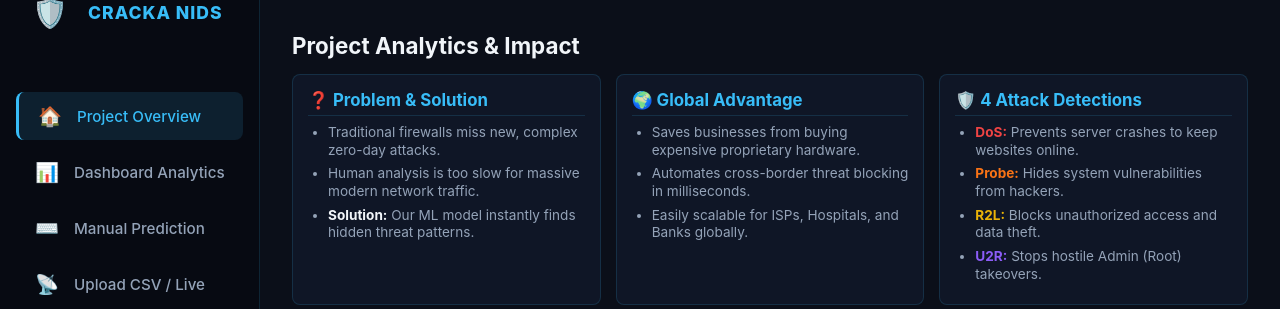
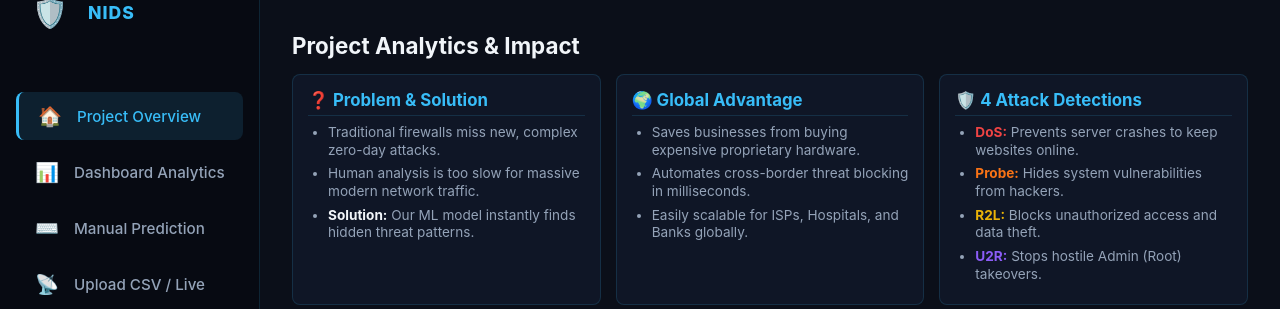
Before and after one commit to CYBERTECH2887/NETWORK-INTRUSION-DETECTION-SYSTEM-FOR-BEGINNERS, a Flask app: page / in a window 1280 px wide. Shown: the part 37-346 px from the top of the page. Run offline with Flask 3, Linux system fonts and the light colour scheme; parts of the project's set-up code (start-up, migrations or seed data) failed here and were passed over; some libraries are stand-ins or nearby versions.

Commit message:
Update base.html

```diff
--- a/templates/base.html
+++ b/templates/base.html
@@ -3,7 +3,7 @@
 <head>
   <meta charset="UTF-8">
   <meta name="viewport" content="width=device-width, initial-scale=1.0">
-  <title>CRACKA NIDS</title>
+  <title>NIDS</title>
   <link rel="stylesheet" href="/static/css/style.css">
 
   <style>
@@ -41,7 +41,7 @@
   <aside class="sidebar" id="main-sidebar">
     <div class="brand" style="display: flex; align-items: center; margin-bottom: 30px;">
       <span style="font-size: 1.8rem; margin-right: 10px;">🛡️</span>
-      <span style="font-weight: 800; letter-spacing: 1px;">CRACKA NIDS</span>
+      <span style="font-weight: 800; letter-spacing: 1px;">NIDS</span>
     </div>
 
     <a href="/overview" class="nav-link {% if request.path == '/overview' or request.path == '/' %}active{% endif %}">
```
